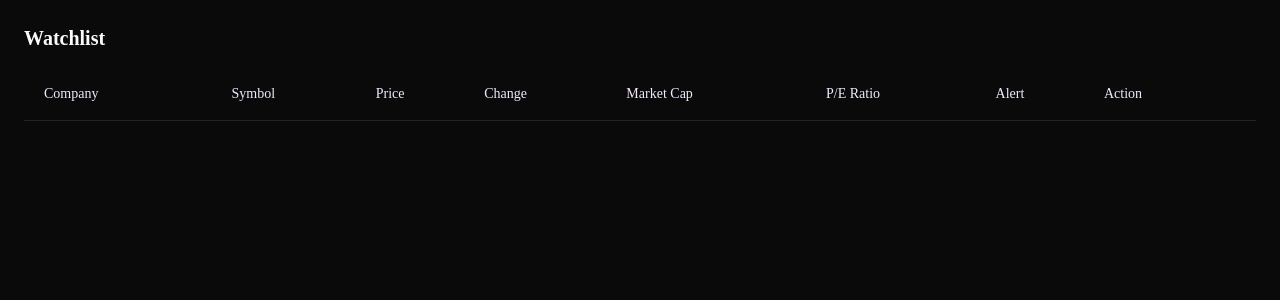
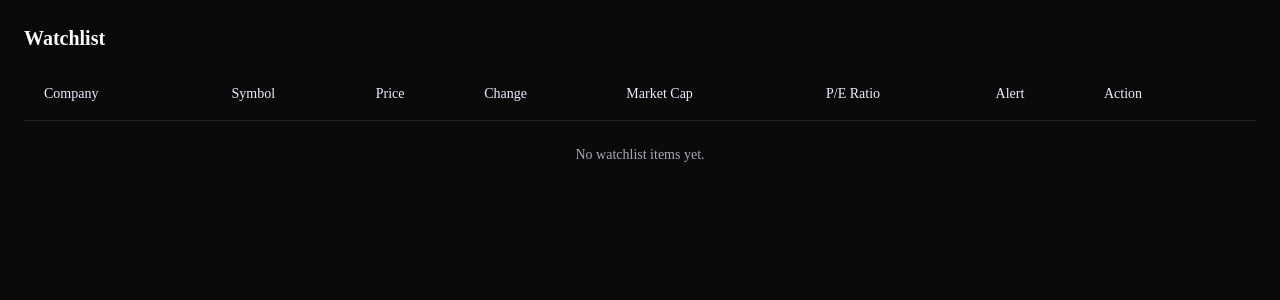
Before and after one commit to Ellhen/signalist_app, a Next.js app: page /watchlist in a window 1280 px wide. Shown: the top 300 px of the page. Built offline with nearby package versions, Linux system fonts and the light colour scheme.

Commit message:
Apply suggestion from @coderabbitai[bot]
Co-authored-by: coderabbitai[bot] <136622811+coderabbitai[bot]@users.noreply.github.com>

```diff
--- a/components/WatchlistTable.tsx
+++ b/components/WatchlistTable.tsx
@@ -41,7 +41,14 @@ export default function WatchlistTable({
       </TableHeader>
 
       <TableBody>
-        {rows.map(stock => (
+        {rows.length === 0 ? (
+          <TableRow>
+            <TableCell className="py-6 text-center text-purple-100/70" colSpan={8}>
+              No watchlist items yet.
+            </TableCell>
+          </TableRow>
+        ) : (
+          rows.map(stock => (
           <TableRow
             key={stock._id}
             className="relative overflow-hidden rounded-lg border-b border-purple-100/5 hover:bg-dark-400/30"
@@ -57,7 +64,8 @@ export default function WatchlistTable({
             <TableCell className="py-4 text-left">-</TableCell>
             <TableCell className="py-4 text-left last:pr-5"></TableCell>
           </TableRow>
-        ))}
+          ))
+        )}
       </TableBody>
     </Table>
   )
```
